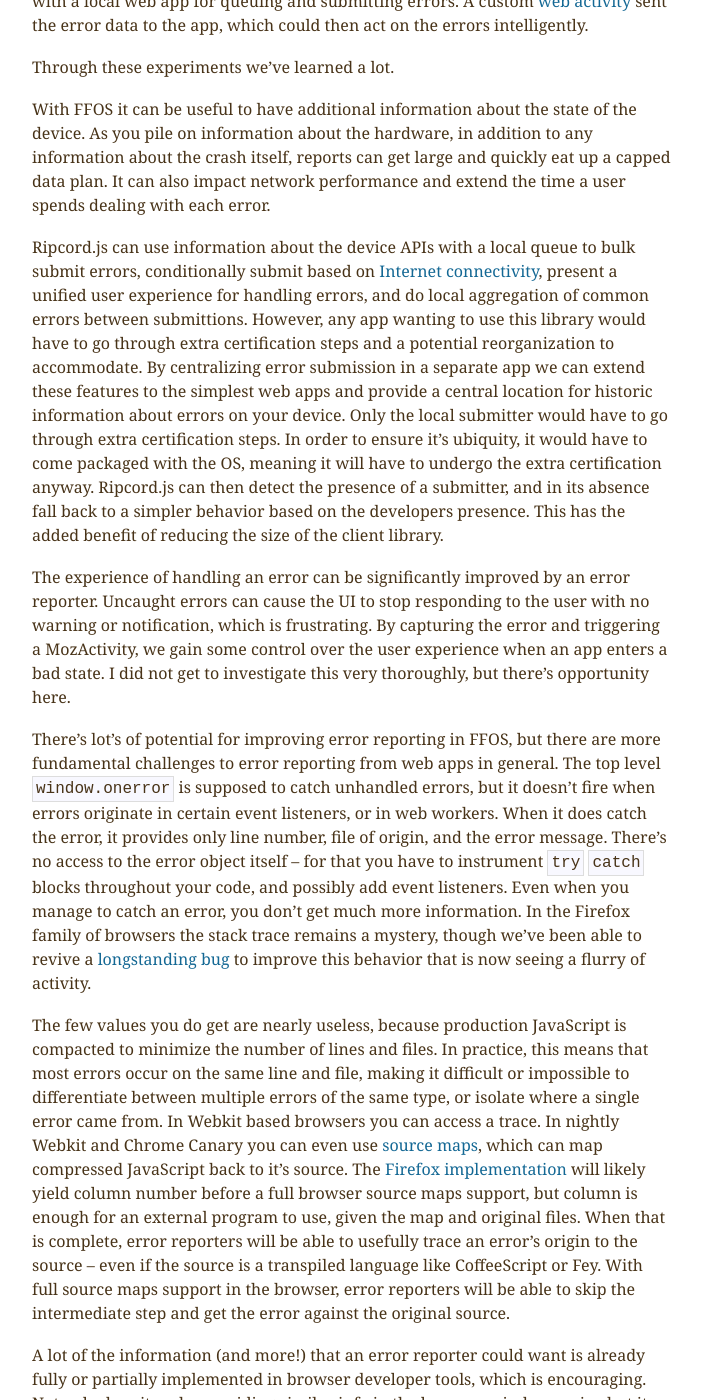
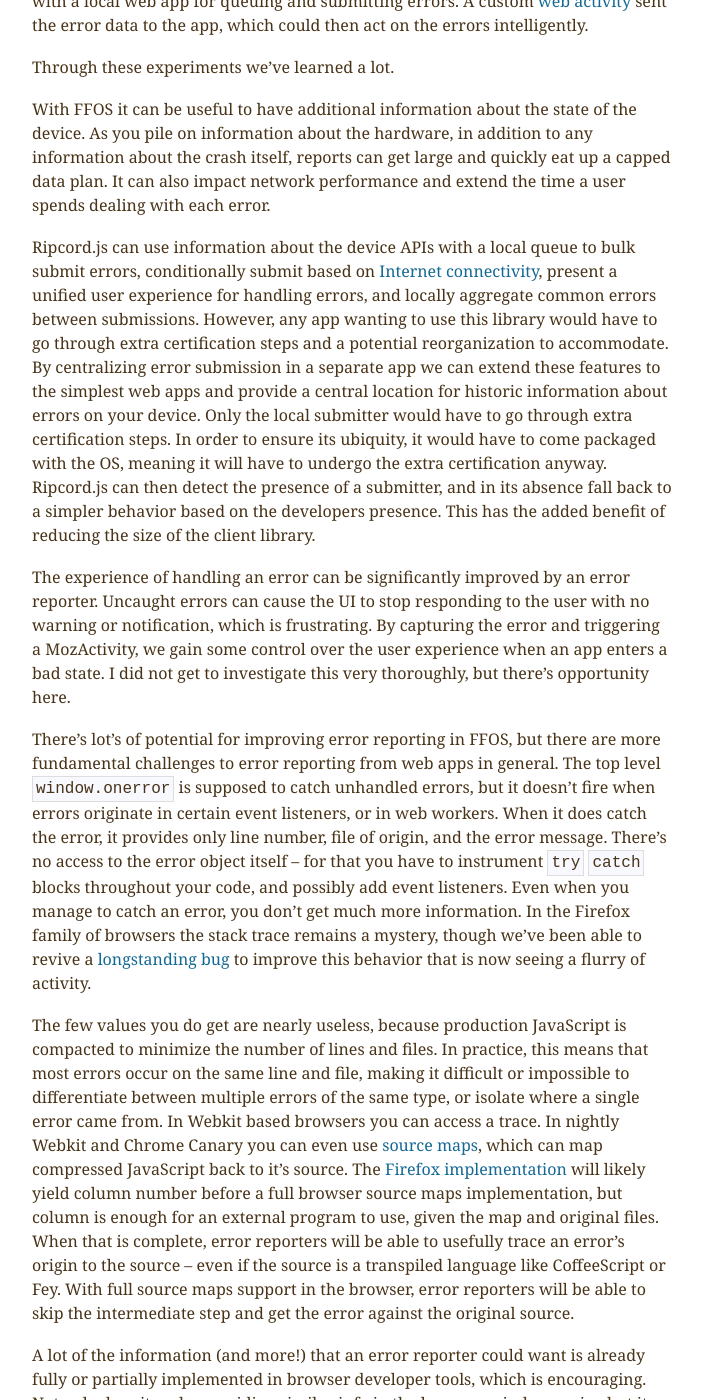
Before and after one commit to lonnen/lonnen.github.com, a Jekyll site: the page built from _posts/2013-04-11-error-reporting.md, in a window 1280 px wide and 1400 px high, scrolled down 493 px. Shown: the whole window, without its empty margins (288-990 px from the left). Built offline with Jekyll 4.4.1, drawn with Linux system fonts in a browser that asks for light colours; some web fonts are replaced; Markdown is read by kramdown in place of the engine named in the settings; comment, search, counter and statistics services are not loaded.

Commit message:
spelling

```diff
--- a/_posts/2013-04-11-error-reporting.md
+++ b/_posts/2013-04-11-error-reporting.md
@@ -11,13 +11,13 @@
 
 With FFOS it can be useful to have additional information about the state of the device. As you pile on information about the hardware, in addition to any information about the crash itself, reports can get large and quickly eat up a capped data plan. It can also impact network performance and extend the time a user spends dealing with each error.
 
-Ripcord.js can use information about the device APIs with a local queue to bulk submit errors, conditionally submit based on [Internet connectivity](https://developer.mozilla.org/en-US/docs/DOM/window.navigator.connection), present a unified user experience for handling errors, and do local aggregation of common errors between submittions. However, any app wanting to use this library would have to go through extra certification steps and a potential reorganization to accommodate. By centralizing error submission in a separate app we can extend these features to the simplest web apps and provide a central location for historic information about errors on your device. Only the local submitter would have to go through extra certification steps. In order to ensure it's ubiquity, it would have to come packaged with the OS, meaning it will have to undergo the extra certification anyway. Ripcord.js can then detect the presence of a submitter, and in its absence fall back to a simpler behavior based on the developers presence. This has the added benefit of reducing the size of the client library.
+Ripcord.js can use information about the device APIs with a local queue to bulk submit errors, conditionally submit based on [Internet connectivity](https://developer.mozilla.org/en-US/docs/DOM/window.navigator.connection), present a unified user experience for handling errors, and locally aggregate common errors between submissions. However, any app wanting to use this library would have to go through extra certification steps and a potential reorganization to accommodate. By centralizing error submission in a separate app we can extend these features to the simplest web apps and provide a central location for historic information about errors on your device. Only the local submitter would have to go through extra certification steps. In order to ensure its ubiquity, it would have to come packaged with the OS, meaning it will have to undergo the extra certification anyway. Ripcord.js can then detect the presence of a submitter, and in its absence fall back to a simpler behavior based on the developers presence. This has the added benefit of reducing the size of the client library.
 
 The experience of handling an error can be significantly improved by an error reporter. Uncaught errors can cause the UI to stop responding to the user with no warning or notification, which is frustrating. By capturing the error and triggering a MozActivity, we gain some control over the user experience when an app enters a bad state. I did not get to investigate this very thoroughly, but there's opportunity here.
 
 There's lot's of potential for improving error reporting in FFOS, but there are more fundamental challenges to error reporting from web apps in general. The top level `window.onerror` is supposed to catch unhandled errors, but it doesn't fire when errors originate in certain event listeners, or in web workers. When it does catch the error, it provides only line number, file of origin, and the error message. There's no access to the error object itself -- for that you have to instrument `try` `catch` blocks throughout your code, and possibly add event listeners. Even when you manage to catch an error, you don't get much more information. In the Firefox family of browsers the stack trace remains a mystery, though we've been able to revive a [longstanding bug](https://bugzilla.mozilla.org/show_bug.cgi?id=355430) to improve this behavior that is now seeing a flurry of activity.
 
-The few values you do get are nearly useless, because production JavaScript is compacted to minimize the number of lines and files. In practice, this means that most errors occur on the same line and file, making it difficult or impossible to differentiate between multiple errors of the same type, or isolate where a single error came from. In Webkit based browsers you can access a trace. In nightly Webkit and Chrome Canary you can even use [source maps](http://www.html5rocks.com/en/tutorials/developertools/sourcemaps), which can map compressed JavaScript back to it's source. The [Firefox](https://bugzilla.mozilla.org/show_bug.cgi?id=771597) [implementation](https://bugzilla.mozilla.org/show_bug.cgi?id=827639) will likely yield column number before a full browser source maps support, but column is enough for an external program to use, given the map and original files. When that is complete, error reporters will be able to usefully trace an error's origin to the source -- even if the source is a transpiled language like CoffeeScript or Fey. With full source maps support in the browser, error reporters will be able to skip the intermediate step and get the error against the original source.
+The few values you do get are nearly useless, because production JavaScript is compacted to minimize the number of lines and files. In practice, this means that most errors occur on the same line and file, making it difficult or impossible to differentiate between multiple errors of the same type, or isolate where a single error came from. In Webkit based browsers you can access a trace. In nightly Webkit and Chrome Canary you can even use [source maps](http://www.html5rocks.com/en/tutorials/developertools/sourcemaps), which can map compressed JavaScript back to it's source. The [Firefox](https://bugzilla.mozilla.org/show_bug.cgi?id=771597) [implementation](https://bugzilla.mozilla.org/show_bug.cgi?id=827639) will likely yield column number before a full browser source maps implementation, but column is enough for an external program to use, given the map and original files. When that is complete, error reporters will be able to usefully trace an error's origin to the source -- even if the source is a transpiled language like CoffeeScript or Fey. With full source maps support in the browser, error reporters will be able to skip the intermediate step and get the error against the original source.
 
 A lot of the information (and more!) that an error reporter could want is already fully or partially implemented in browser developer tools, which is encouraging. Not only does it make providing similar info in the browser window easier, but it hints at a possible future where a client-side error reporter could hook into the browsers developer tools directly.
 
```
